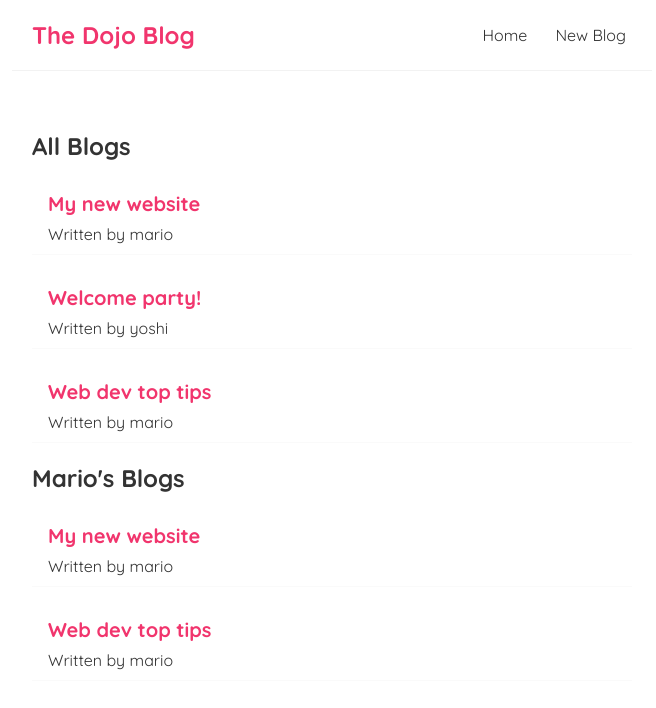
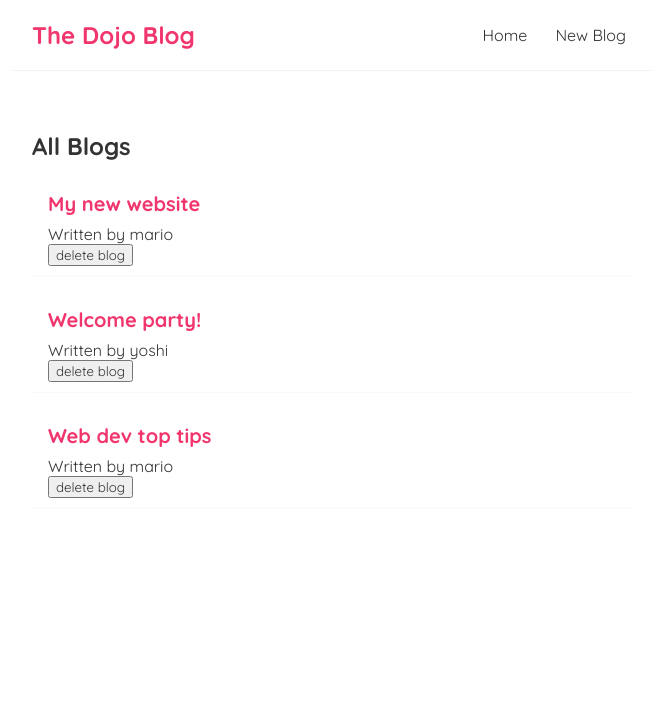
Before and after one commit to Jaslen1/App_Dev_Lessons, a React (Create React App) app in the folder dojo-blog/: page / in a window 1280 px wide. Shown: the top 708 px of the page, without its empty margins (308-964 px from the left). Built offline with nearby package versions, Linux system fonts and the light colour scheme.

Commit message:
lesson 13 before useEffect Hook

```diff
--- a/dojo-blog/src/Bloglist.js
+++ b/dojo-blog/src/Bloglist.js
@@ -1,12 +1,12 @@
-const BlogList = ({ blogs, title}) => {
-
-    return (
+const BlogList = ({ blogs, title, handleDelete }) => {
+ return (
       <div className="blog-list">
         <h2>{ title }</h2>
         {blogs.map(blog => (
           <div className="blog-preview" key={blog.id} >
             <h2>{ blog.title }</h2>
             <p>Written by { blog.author }</p>
+            <button onClick={() => handleDelete(blog.id)}>delete blog</button>
           </div>
         ))}
       </div>
--- a/dojo-blog/src/Home.js
+++ b/dojo-blog/src/Home.js
@@ -8,10 +8,13 @@
     { title: 'Web dev top tips', body: 'lorem ipsum...', author: 'mario', id: 3 }
   ])
 
+  const handleDelete = (id) => {
+    const newBlogs = blogs.filter(blog => blog.id !==id);
+    setBlogs(newBlogs);
+  }
   return (
     <div className="home">
-      <BlogList blogs={blogs} title="All Blogs" />
-      <BlogList blogs={blogs.filter(blog => blog.author === 'mario')} title="Mario's Blogs" />
+      <BlogList blogs={blogs} title="All Blogs" handleDelete={handleDelete}/>
     </div>
   );
 }
```
